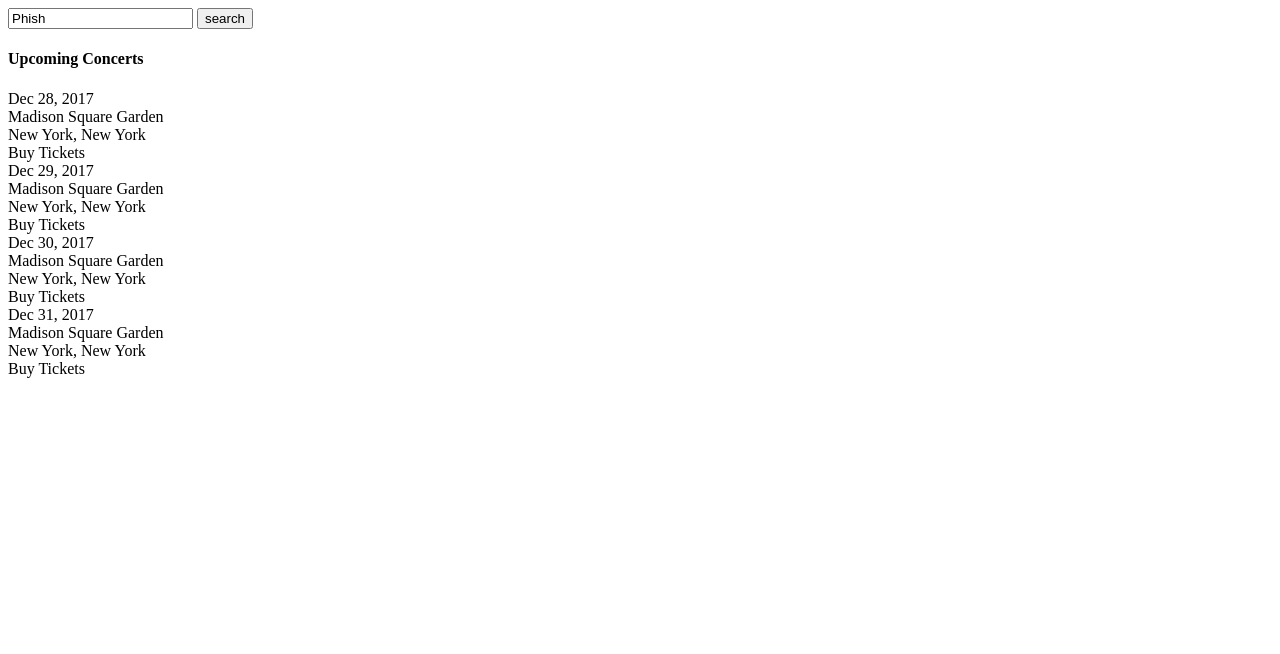
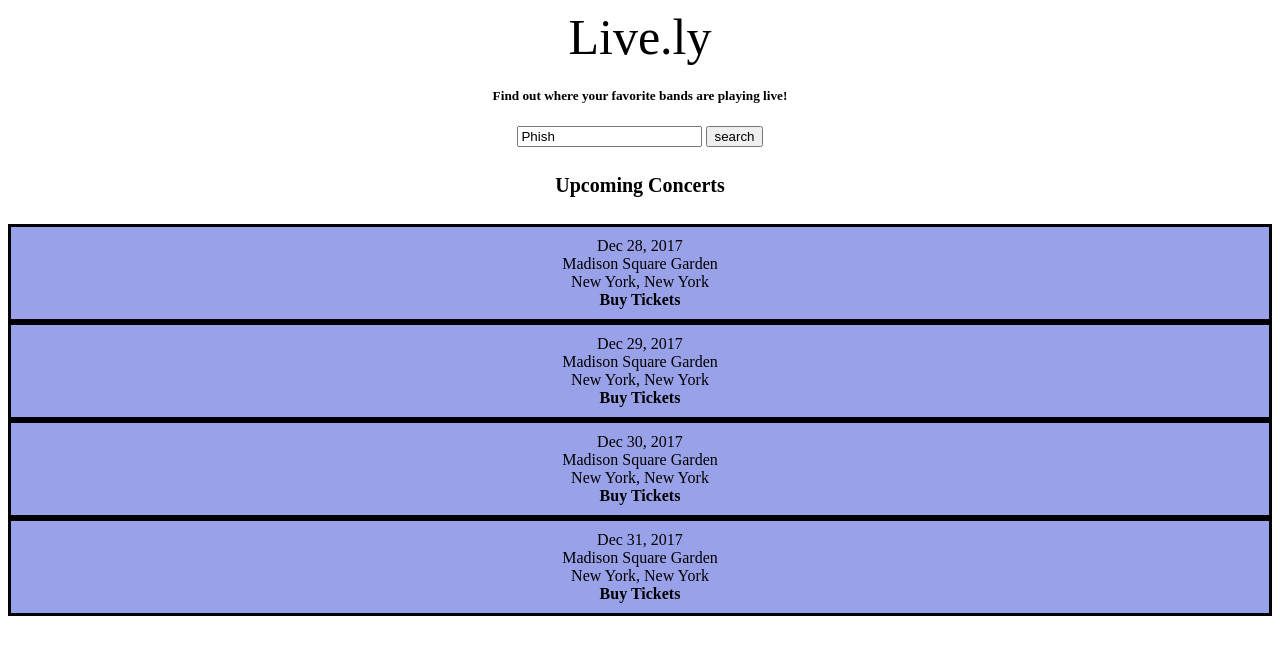
Before and after one commit to rtownsend722/mvp, a website: page client/index.html in a window 1280 px wide. Drawn offline with nearby package versions, Linux system fonts and the light colour scheme.

Commit message:
Add basic styling

```diff
--- a/client/index.html
+++ b/client/index.html
@@ -2,7 +2,7 @@
 <html lang="en">
   <head>
     <meta charset="utf-8">
-    <title>Sounds Like</title>
+    <title>Live.ly</title>
     <script src="https://ajax.googleapis.com/ajax/libs/angularjs/1.6.4/angular.min.js"></script>
     <link rel="stylesheet" href="./styles/style.css"></link>
     <script src="./data/exampleData.js"></script>
--- a/client/styles/style.css
+++ b/client/styles/style.css
@@ -1,10 +1,42 @@
-.image {
-  width: 20%;
-  height: auto;
-  border-radius: 100px;
+/*Layout*/
+
+.concert-list {
+  text-align: center;
+}
+
+/*Headings*/
+.header {
+  text-align: center;
+  font-size: 50px;
+}
+
+.blurb {
+  text-align: center;
+}
+
+/*Search*/
+search {
+  text-align: center;
+}
+
+/*List*/
+.heading {
+  text-align: center;
+  font-size: 20px;
+}
+
+
+/*List Items*/
+.concert {
+  border: 3px solid black;
+  text-align: center;
+  background-color: #99A1E8;
+  padding-top: 10px;
+  padding-bottom: 10px;
 }
 
 a {
   text-decoration: none;
   color: black;
+  font-weight: bold;
 }
--- a/client/templates/app.html
+++ b/client/templates/app.html
@@ -1,4 +1,6 @@
 <div id="app container">
+  <div class='header'>Live.ly</div>
+  <h5 class='blurb'>Find out where your favorite bands are playing live!</h5>
   <div>
     <search search="$ctrl.search" artist="$ctrl.artist"/>
   </div>
--- a/client/templates/concertList.html
+++ b/client/templates/concertList.html
@@ -1,5 +1,5 @@
 <div id="concert-list">
-  <h4>Upcoming Concerts</h4>
+  <h4 class='heading'>Upcoming Concerts</h4>
   <div>
     <concert-list-item
       concert=concert
--- a/client/templates/concertListItem.html
+++ b/client/templates/concertListItem.html
@@ -1,8 +1,8 @@
 <div id="concert-list-item">
-  <div>
+  <div class='concert'>
     <div class='date'>{{$ctrl.concert.Date | date : format : shortDate}}</div>
     <div class='venue'>{{$ctrl.concert.Venue.Name}}</div>
     <div class='location'>{{$ctrl.concert.Venue.City}}, {{$ctrl.concert.Venue.State}}</div>
-    <div class='tickets'><a href='$ctrl.concert.TicketUrl'>Buy Tickets</a></div>
+    <div class='tickets'><a href='{{$ctrl.concert.TicketUrl}}'>Buy Tickets</a></div>
   </div>
 </div>
```
